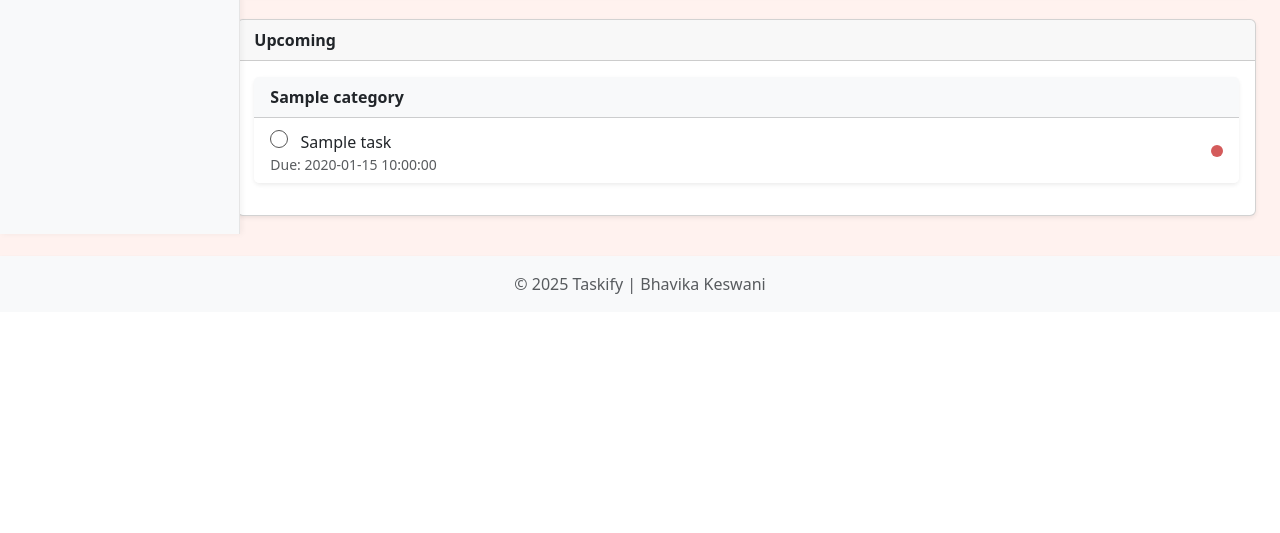
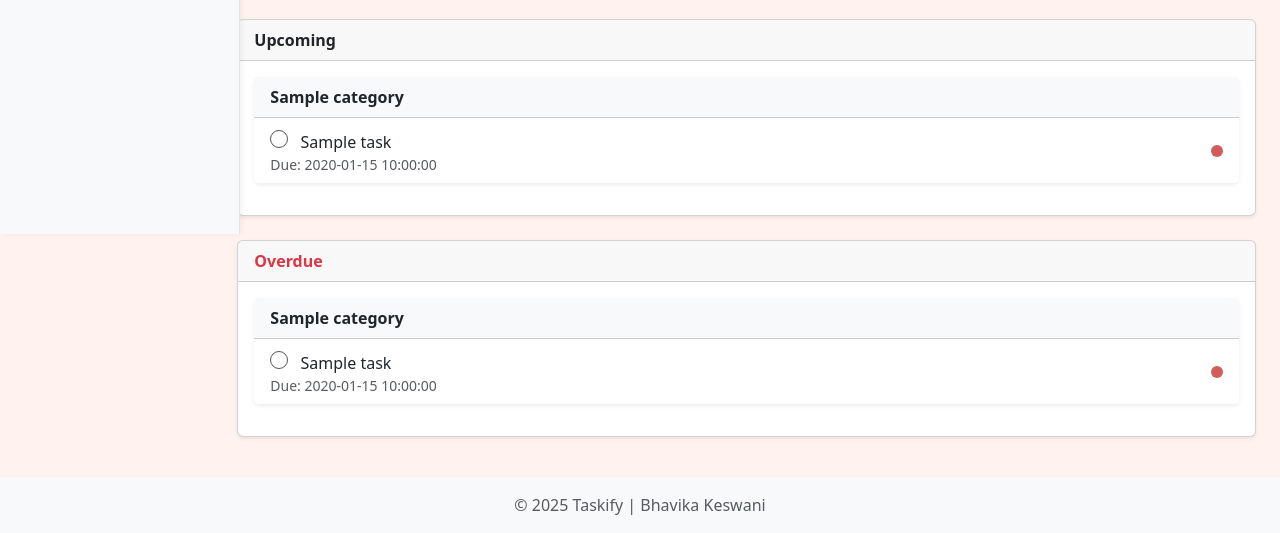
Before and after one commit to bhavikakeswani/taskify, a Flask app: template templates/all_tasks.html in a window 1280 px wide. Shown: the part 566-1099 px from the top of the page. Before the commit the page ends 860 px from the top, so only its background shows below. Run offline with Flask 3, Linux system fonts and the light colour scheme; the template is opened without the code that fills it: most values are stand-ins (such as "Sample title", 1, 10 or a date in 2020); some web fonts are replaced.

Commit message:
fix(tasks): hide completed tasks from overdue section in all_tasks.html

```diff
--- a/main.py
+++ b/main.py
@@ -214,6 +214,7 @@ def tasks():
         "today": defaultdict(list),
         "tomorrow": defaultdict(list),
         "upcoming": defaultdict(list),
+        "overdue": defaultdict(list)
     }
 
     for task in user_tasks:
@@ -227,6 +228,8 @@ def tasks():
                 grouped["today"][task.category].append(task)
             elif due_dt == tomorrow:
                 grouped["tomorrow"][task.category].append(task)
+            elif due_dt < today and not task.completed:
+                grouped["overdue"][task.category].append(task)
             else:
                 grouped["upcoming"][task.category].append(task)
         else:
--- a/templates/all_tasks.html
+++ b/templates/all_tasks.html
@@ -19,7 +19,7 @@
       <ul class="list-group list-group-flush">
         {% for task in tasks %}
         <li class="list-group-item d-flex align-items-center justify-content-between">
-          <div class="d-flex align-items-start">
+          <div class="d-flex align-items-center">
             <form action="{{ url_for('toggle_task_status', task_id=task.id) }}" method="post">
               <label class="task-label">
                 <input type="checkbox"
@@ -64,7 +64,7 @@
       <ul class="list-group list-group-flush">
         {% for task in tasks %}
         <li class="list-group-item d-flex align-items-center justify-content-between">
-          <div class="d-flex align-items-start">
+          <div class="d-flex align-items-center">
             <form action="{{ url_for('toggle_task_status', task_id=task.id) }}" method="post">
               <label class="task-label">
                 <input type="checkbox"
@@ -143,4 +143,49 @@
 </div>
 {% endif %}
 
+<!-- Overdue -->
+{% if grouped.overdue %}
+<div class="card shadow-sm mb-4">
+  <div class="card-header fw-bold text-danger">{{ _('Overdue') }}</div>
+  <div class="card-body">
+    {% for category, tasks in grouped.overdue.items() %}
+    <div class="card mb-3 border-0 shadow-sm">
+      <div class="card-header bg-light fw-semibold">{{ _(category) }}</div>
+      <ul class="list-group list-group-flush">
+        {% for task in tasks %}
+        <li class="list-group-item d-flex align-items-center justify-content-between">
+          <div class="d-flex align-items-center">
+            <form action="{{ url_for('toggle_task_status', task_id=task.id) }}" method="post">
+              <label class="task-label">
+                <input type="checkbox"
+                      class="task-checkbox me-2"
+                      {% if task.completed == 1 %}checked{% endif %}
+                      onchange="this.form.submit()">
+                <span class="task-text">{{ task.title }}</span>
+              </label>
+              <div class="text-muted small">{{ _('Due:') }} {{ task.due_date }}</div>
+            </form>
+          </div>
+          <div class="d-flex align-items-center gap-2">
+            <a href="{{ url_for('update_task', task_id=task.id) }}" class="update-icon">
+              <i data-feather="edit-2"></i>
+            </a>
+            <a href="{{ url_for('delete_task', task_id=task.id) }}" class="delete-icon">
+              <i data-feather="trash-2"></i>
+            </a>
+            {% if task.completed == 1 %}
+              <span class="status-dot completed"></span>
+            {% else %}
+              <span class="status-dot pending"></span>
+            {% endif %}
+          </div>
+        </li>
+        {% endfor %}
+      </ul>
+    </div>
+    {% endfor %}
+  </div>
+</div>
+{% endif %}
+
 {% endblock %}
```
